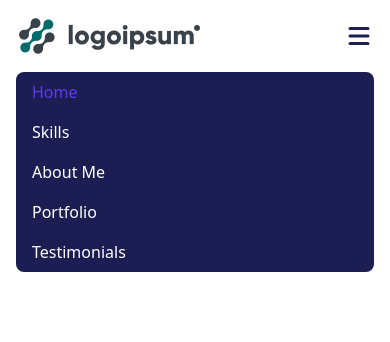
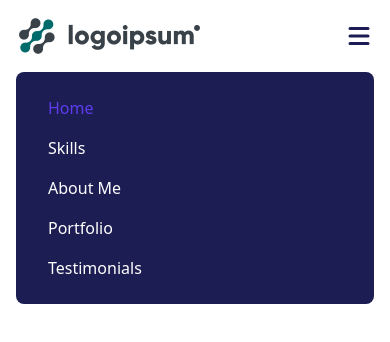
Before and after one commit to jayfrancissilao/website_port3, a React (Vite) app: page / in a window 390 px wide. Both pictures are taken after a click on the button 359 px from the left and 36 px from the top of the page. Shown: the top 342 px of the page. Built offline with nearby package versions, Linux system fonts and the light colour scheme.

Commit message:
4 commit

```diff
--- a/src/components/Navbar/Navbar.jsx
+++ b/src/components/Navbar/Navbar.jsx
@@ -25,8 +25,12 @@ const Navbar = () => {
   }, []);
 
   return (
-    <header>
-      <nav className="py-4 md:px-12 px-4 bg-white">
+    <header className="w-full fixed top-0 left-0 right-0">
+      <nav
+        className={`py-4 md:px-12 px-4 bg-white ${
+          isSticky ? "sticky top-0 left-0 right-0 bg-white" : ""
+        }`}
+      >
         {/* for large device */}
         <div className="flex items-center justify-between ">
           {/* for logo */}
@@ -77,7 +81,7 @@ const Navbar = () => {
         </div>
         {/* menu items for small devices */}
         {isMenuOpen && (
-          <div className="mt-4 bg-body rounded-lg text-white">
+          <div className="mt-4 p-4 bg-body rounded-lg text-white">
             <a
               href="/"
               className="block py-2 px-4 cursor-pointer text-primary hover:text-gray-400 "
```
